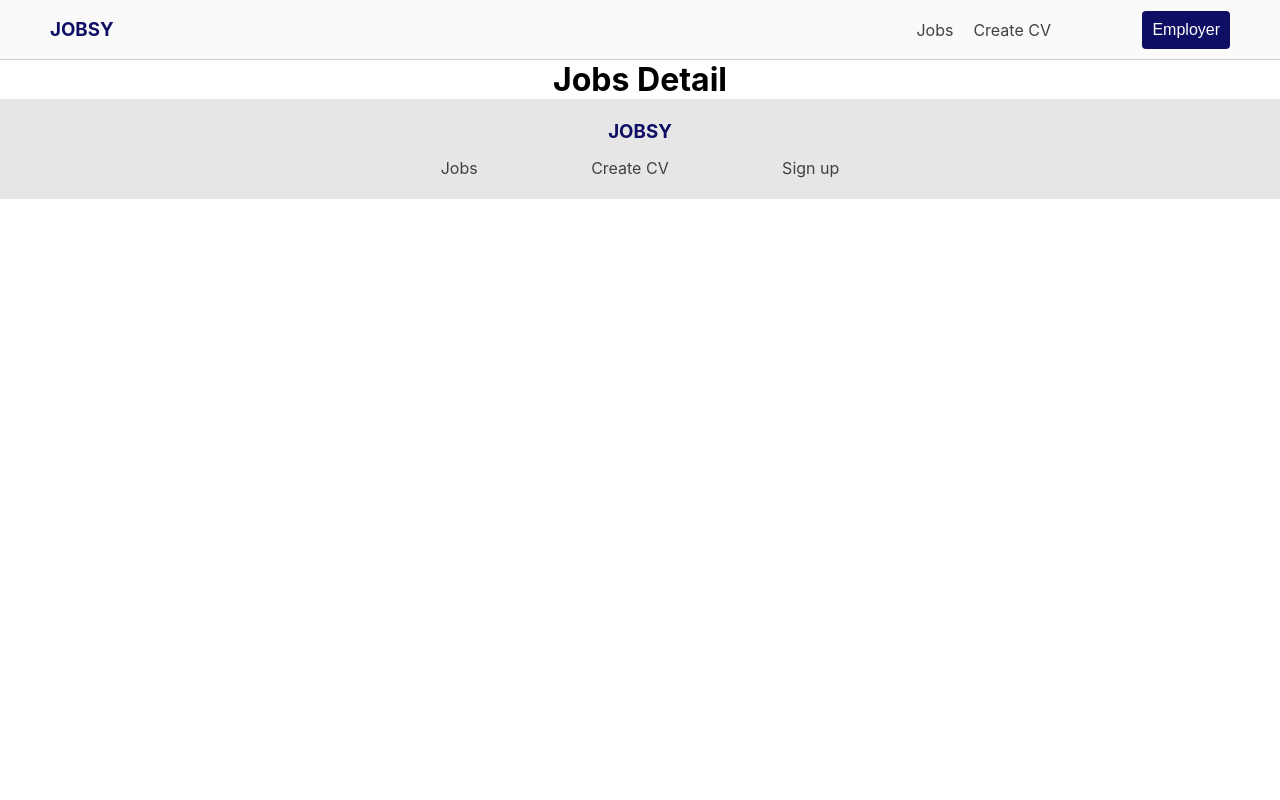
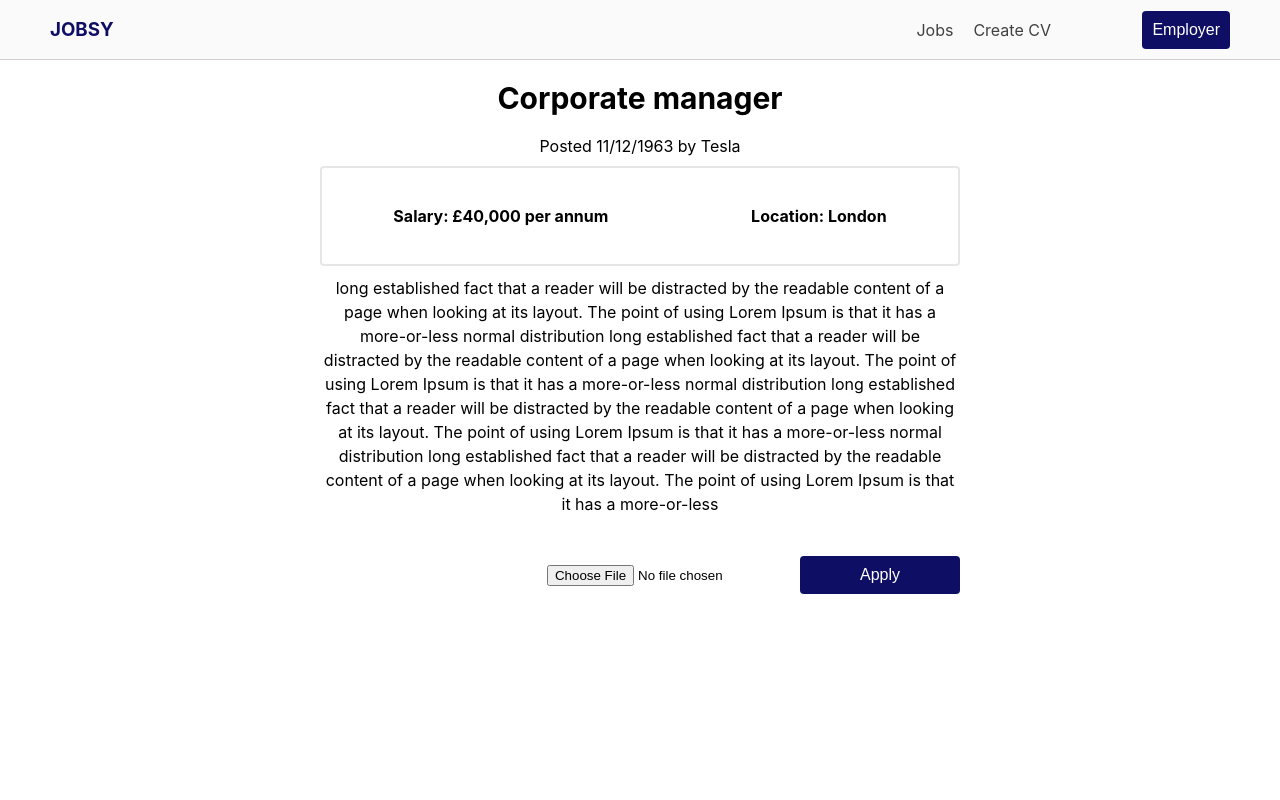
Before and after one commit to rishix23/advanced-web, a React (Create React App) app in the folder frontend-react/: page /jobs/1 in a window 1280 px wide. Shown: the top 800 px of the page. Built offline with nearby package versions, Linux system fonts and the light colour scheme.

Commit message:
created the page where a user view an individual job and uploads cv, added styling aswell

```diff
--- a/frontend-react/src/components/jobs/Jobs.js
+++ b/frontend-react/src/components/jobs/Jobs.js
@@ -43,7 +43,7 @@ function Jobs() {
           <div className='job'>
             <h4 key={job.id} className='job-title'><Link to={`/jobs/${job.id}`}>{job.jobtitle}</Link></h4>
             <p className='job-company-date'>Posted {job.date} by {job.company}</p>
-            <p className='job-salary'>Salary <strong>{job.salary}</strong></p>
+            <p className='job-salary'>Salary: <strong>{job.salary} per annum</strong></p>
             <p className='job-location'>Location: <strong>{job.location}</strong></p>
             <p className='job-description'>Description {job.jobdescription}</p>
           </div>
--- a/frontend-react/src/components/jobsdetail/JobsDetail.css
+++ b/frontend-react/src/components/jobsdetail/JobsDetail.css
@@ -0,0 +1,51 @@
+.detail-job-wrapper{
+  min-height: 100vh;
+}
+
+.detail-job-title{
+  font-size: 30px;
+  margin: 20px 0px;
+  text-align: center;
+}
+
+.detail-job-company-date{
+  text-align: center;
+  margin-bottom: 10px;
+}
+
+.detail-job-loc-sal-wrapper{
+  margin: 10px auto;
+  width: 50%;
+  height: 100px;
+  border: 2px solid rgb(231, 230, 230);
+  border-radius: 4px;
+  display: flex;
+  align-items: center;
+  justify-content: space-around;
+}
+
+.detail-job-desc-wrapper{
+  margin: 0 auto;
+  width: 50%;
+}
+
+.detail-job-desc-wrapper p{
+  line-height: 1.5;
+}
+
+.detail-job-upload{
+  margin: 40px auto;
+  width: 50%;
+  display: flex;
+  justify-content: flex-end;
+}
+
+.detail-job-apply-btn{
+  background-color: rgb(14, 14, 100);
+  color: white;
+  padding: 10px 60px;
+  font-size: 16px;
+  border: none;
+  cursor: pointer;
+  border-radius: 4px;
+}
--- a/frontend-react/src/components/jobsdetail/JobsDetail.js
+++ b/frontend-react/src/components/jobsdetail/JobsDetail.js
@@ -1,10 +1,45 @@
 import React from 'react';
 import './JobsDetail.css';
+import { useForm } from 'react-hook-form';
 
-function JobsDetail() {
+function JobsDetail({ match }) {
+  const job = [
+    {
+      id: 1,
+      jobtitle: "Corporate manager",
+      salary: "£40,000",
+      date: "11/12/1963",
+      location: "London",
+      company: "Tesla",
+      sector: "Business Management",
+      jobdescription: "long established fact that a reader will be distracted by the readable content of a page when looking at its layout. The point of using Lorem Ipsum is that it has a more-or-less normal distribution long established fact that a reader will be distracted by the readable content of a page when looking at its layout. The point of using Lorem Ipsum is that it has a more-or-less normal distribution long established fact that a reader will be distracted by the readable content of a page when looking at its layout. The point of using Lorem Ipsum is that it has a more-or-less normal distribution long established fact that a reader will be distracted by the readable content of a page when looking at its layout. The point of using Lorem Ipsum is that it has a more-or-less"
+    }
+  ]
+
+  const { register, handleSubmit } = useForm();
+
+  const onSubmit = (data) => {
+    const formData = new FormData();
+    formData.append("resume", data.resume[0]);
+    console.log(data.resume[0])
+  }
   return (
-    <div>
-      <h1>Jobs Detail</h1>
+    <div className='detail-job-wrapper'>
+      <h3 className='detail-job-title'>{job[0].jobtitle}</h3>
+      <p className='detail-job-company-date'>Posted {job[0].date} by {job[0].company}</p>
+      <div className='detail-job-loc-sal-wrapper'>
+        <p><strong>Salary: {job[0].salary} per annum</strong></p>
+        <p><strong>Location: {job[0].location}</strong></p>
+      </div>
+      <div className='detail-job-desc-wrapper'>
+        <p>{job[0].jobdescription}</p>
+      </div>
+      <div className='detail-job-upload'>
+        <form onSubmit={handleSubmit(onSubmit)}>
+          <input type="file"  {...register('resume')} />
+          <button className='detail-job-apply-btn'>Apply</button>
+        </form>
+      </div>
     </div>
   );
 }
```
